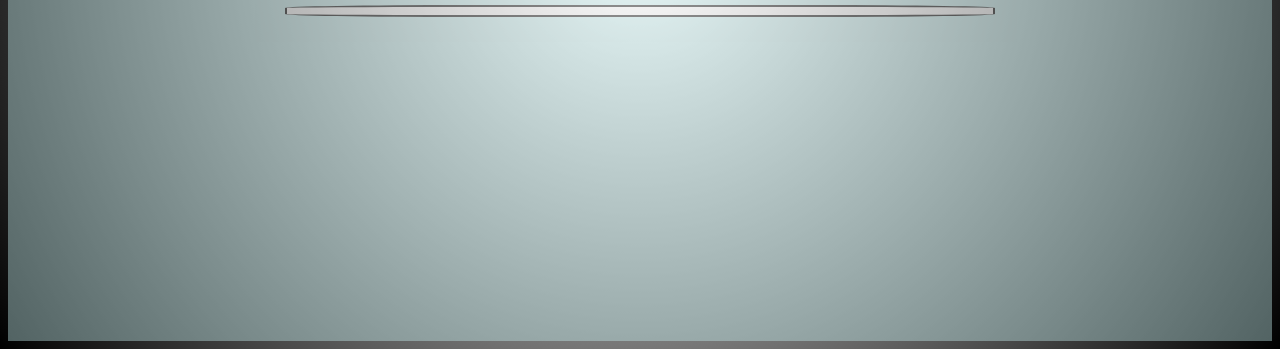
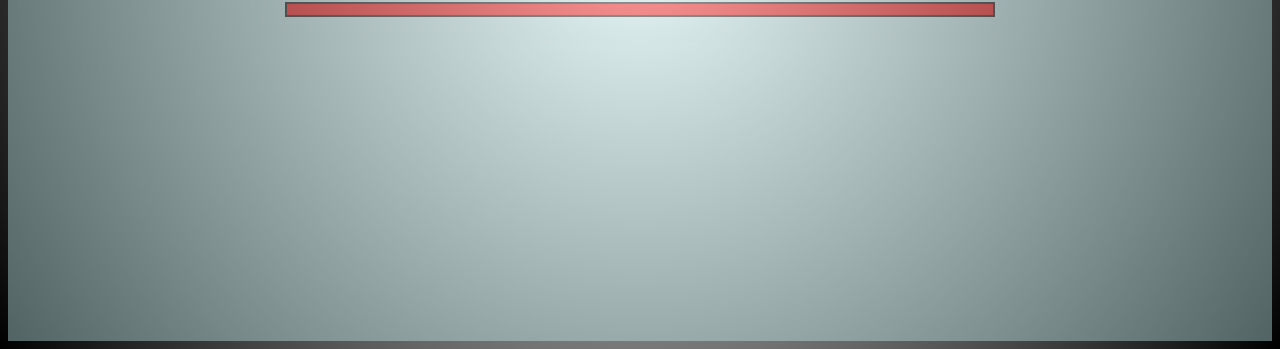
Before and after one commit to mkhira2/color-clock, a plain HTML site: page index.html in a window 1280 px wide. Shown: the part 467-816 px from the top of the page. Drawn offline with nearby package versions, Linux system fonts and the light colour scheme.

Commit message:
styled progress bar and added color

```diff
--- a/scripts/script.js
+++ b/scripts/script.js
@@ -16,6 +16,7 @@ var showHex = false // page state initially set to false
 //--------------------------------------------------
 // SET FUNCTIONS
 //--------------------------------------------------
+
 function timeVariables() {
     var date = new Date()
     var hours = date.getHours()
@@ -77,6 +78,11 @@ function getHexColor() {
 
 function setProgressBar() {
     progressBar.style.width = theSecond + '%'
+    if (theSecond >= 55) {
+        progressBar.style.background = 'red'
+    } else {
+        progressBar.style.background = 'white'
+    }
 }
 
 //--------------------------------------------------
--- a/styles/style.css
+++ b/styles/style.css
@@ -44,10 +44,8 @@ PROGRESS BAR
 
 .progress_bar {
     border: 2px solid black;
-    border-radius: 25%;
     max-width: 100%;
-    height: 12px;
-    background: white;
+    height: 15px;
     transition: 1s linear;
-    margin-top: 15px;
+    margin-top: 12px;
 }
```
